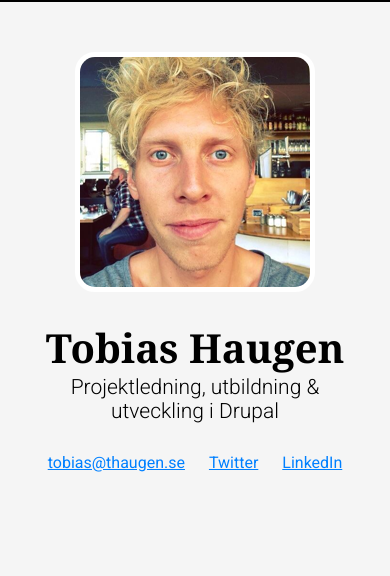
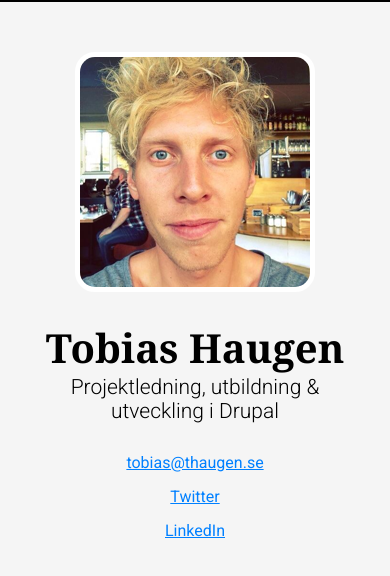
Before and after one commit to Haugen/thaugen-temp, a plain HTML site: page index.html in a window 390 px wide. Drawn offline with Linux system fonts and the light colour scheme.

Commit message:
Fix link list for mobile

```diff
--- a/main.css
+++ b/main.css
@@ -62,4 +62,8 @@ ul li {
     h1 div {
         margin-top: 15px;
     }
+    ul li {
+        display: block;
+        margin: 15px 0;
+    }
 }
```
